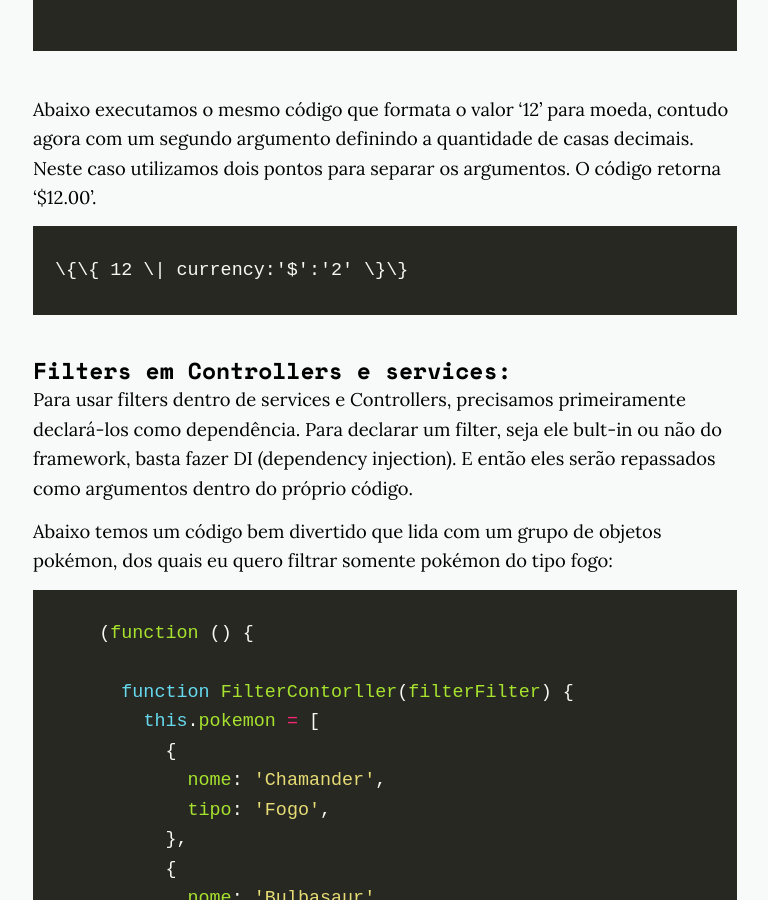
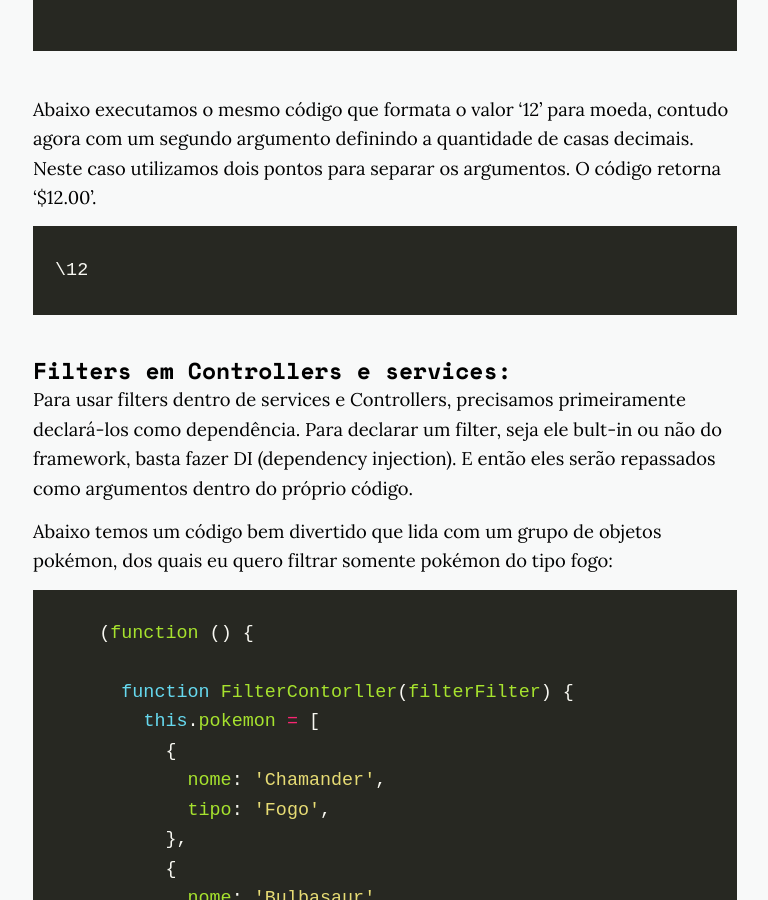
Before and after one commit to Nabucodono5or/Nabucodono5or.github.io, a Jekyll site: the page built from _posts/2019-08-10-nova-materia.markdown, in a window 1280 px wide and 900 px high, scrolled down 2147 px. Shown: the whole window, without its empty margins (255-1023 px from the left). Built offline with Jekyll 4.4.1, drawn with Linux system fonts in a browser that asks for light colours; nearby versions of some CDN libraries.

Commit message:
test tres code block

````diff
--- a/_posts/2019-08-10-nova-materia.markdown
+++ b/_posts/2019-08-10-nova-materia.markdown
@@ -55,7 +55,7 @@ Abaixo executamos o mesmo código que formata o valor '12' para moeda, contudo a
 
 ```
 
-  \{\{ 12 \| currency:'$':'2' \}\}
+  \{{ 12 \| currency:'$':'2' \}}
 
 ```
 <br>
````
